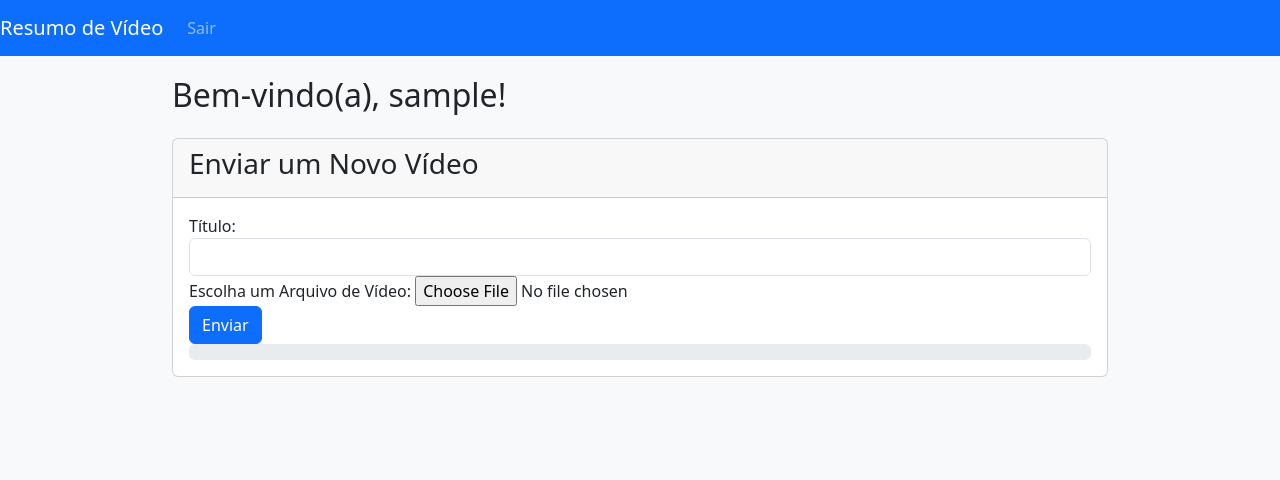
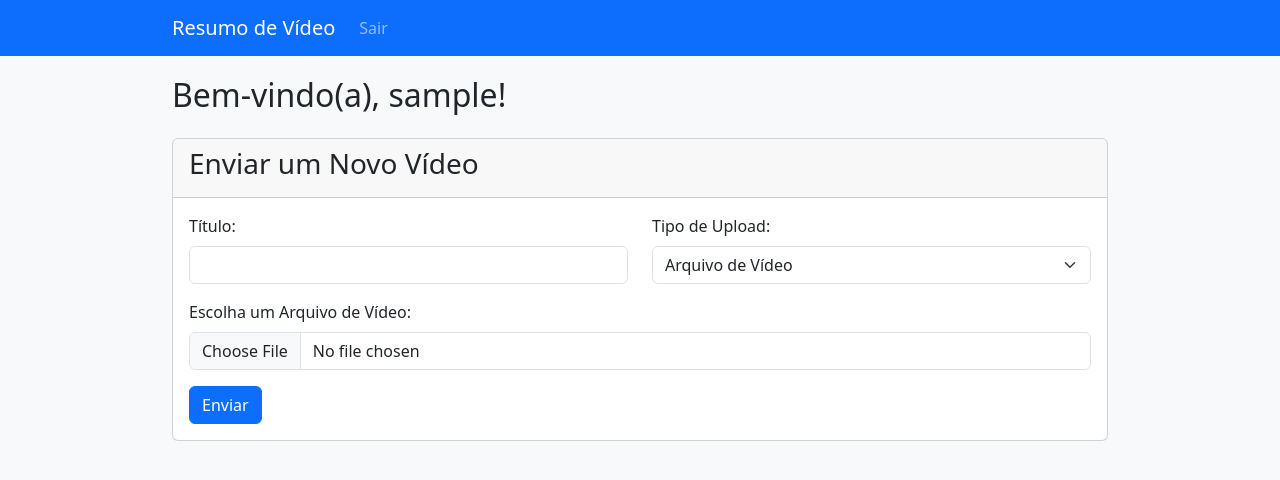
Before and after one commit to gabrielvinicius/resumo, a Flask app: page /dashboard in a window 1280 px wide. Shown: the top 480 px of the page. Run offline with Flask 3, Linux system fonts and the light colour scheme; the visitor is signed in with stand-in values (Sample User, id 1); data that the repository does not hold is empty; some libraries are stand-ins or nearby versions.

Commit message:
commit 01/04 - trabalho

```diff
--- a/app/templates/layout.html
+++ b/app/templates/layout.html
@@ -17,12 +17,11 @@
         .container {
             max-width: 960px;
         }
-
-
     </style>
 </head>
 <body>
 <nav class="navbar navbar-expand-lg navbar-dark bg-primary">
+    <div class="container">
         <a class="navbar-brand" href="{{ url_for('video.dashboard') }}">Resumo de Vídeo</a>
         <button aria-controls="navbarNav" aria-expanded="false" aria-label="Alternar navegação" class="navbar-toggler"
                 data-bs-target="#navbarNav" data-bs-toggle="collapse" type="button">
@@ -44,28 +43,31 @@
                 {% endif %}
             </ul>
         </div>
+    </div>
 </nav>
 
 <div class="container mt-3">
     {% with messages = get_flashed_messages(with_categories=true) %}
     {% if messages %}
+    <div class="row">
+        <div class="col-md-12">
             {% for category, message in messages %}
             <div class="alert alert-dismissible alert-{{ category }}">
                 <button aria-label="Fechar" class="btn-close" data-bs-dismiss="alert" type="button"></button>
                 <p>{{ message }}</p>
             </div>
             {% endfor %}
+        </div>
+    </div>
     {% endif %}
     {% endwith %}
 
     {% block content %}{% endblock %}
 </div>
 
-<script crossorigin="anonymous"
-        integrity="sha256-3cGd/Y7Oq2Hx47+6I+RFiEBuVtZ9SDufBxuozjuqHMz8MZhSGAfmG2G07D+nYWA+"
-        src="https://code.jquery.com/jquery-3.6.4.slim.min.js"></script>
-<script crossorigin="anonymous"
-        integrity="sha384-YvpcrYf0tY3lHB60NNkmXc5s9fDVZLESaAA55NDzOxhy9GkcIdslK1eN7N6jIeHz"
-        src="https://cdn.jsdelivr.net/npm/bootstrap@5.3.3/dist/js/bootstrap.bundle.min.js"></script>
+<script src="https://ajax.googleapis.com/ajax/libs/jquery/3.7.1/jquery.min.js"></script>
+<script src="https://cdn.jsdelivr.net/npm/@popperjs/core@2.11.8/dist/umd/popper.min.js" integrity="sha384-I7E8VVD/ismYTF4hNIPjVp/Zjvgyol6VFvRkX/vR+Vc4jQkC+hVqc2pM8ODewa9r" crossorigin="anonymous"></script>
+<script src="https://cdn.jsdelivr.net/npm/bootstrap@5.3.3/dist/js/bootstrap.min.js" integrity="sha384-0pUGZvbkm6XF6gxjEnlmuGrJXVbNuzT9qBBavbLwCsOGabYfZo0T0to5eqruptLy" crossorigin="anonymous"></script>
+{% block scripts %}{% endblock %}
 </body>
 </html>
--- a/app/templates/video/dashboard.html
+++ b/app/templates/video/dashboard.html
@@ -4,24 +4,42 @@
 {% block title %}Dashboard{% endblock %}
 
 {% block content %}
-  <h2>Bem-vindo(a), {{ current_user.username }}!</h2>
-  <div class="card mt-4">
+  <h2 class="mb-4">Bem-vindo(a), {{ current_user.username }}!</h2>
+  <div class="card">
     <div class="card-header">
       <h3 class="card-title">Enviar um Novo Vídeo</h3>
     </div>
     <div class="card-body">
       <form action="{{ url_for('video.upload') }}" enctype="multipart/form-data" method="post">
-        <div class="form-group">
-          <label for="title">Título:</label>
-          <input type="text" id="title" name="title" required class="form-control">
+        <div class="row mb-3">
+          <div class="col-md-6">
+            <label for="title" class="form-label">Título:</label>
+            <input type="text" id="title" name="title" required class="form-control">
+          </div>
+          <div class="col-md-6">
+            <label for="upload_type" class="form-label">Tipo de Upload:</label>
+            <select id="upload_type" name="upload_type" class="form-select">
+              <option value="file">Arquivo de Vídeo</option>
+              <option value="youtube">Link do YouTube</option>
+            </select>
+          </div>
         </div>
-        <div class="form-group">
-          <label for="file">Escolha um Arquivo de Vídeo:</label>
-          <input type="file" id="file" name="file" required class="form-control-file" accept=".mp4, .avi, .mkv, .mov">
+        <div class="row mb-3 upload-file">
+          <div class="col-md-12">
+            <label for="file" class="form-label">Escolha um Arquivo de Vídeo:</label>
+            <input type="file" id="file" name="file" class="form-control" accept=".mp4, .avi, .mkv, .mov">
+          </div>
         </div>
-        <button type="submit" class="btn btn-primary">Enviar</button>
-        <div class="progress">
-          <div class="progress-bar progress-bar-striped progress-bar-animated" style="width: 0%;" role="progressbar" aria-valuenow="0" aria-valuemin="0" aria-valuemax="100"></div>
+        <div class="row mb-3 upload-youtube" style="display: none;">
+          <div class="col-md-12">
+            <label for="youtube_link" class="form-label">Insira um link do YouTube:</label>
+            <input type="text" id="youtube_link" name="youtube_link" class="form-control">
+          </div>
+        </div>
+        <div class="row">
+          <div class="col-md-6">
+            <button type="submit" class="btn btn-primary">Enviar</button>
+          </div>
         </div>
       </form>
     </div>
@@ -49,4 +67,17 @@
 
 {% block scripts %}
   <script src="{{ url_for('static', filename='upload.js') }}"></script>
+  <script>
+    $(document).ready(function() {
+      $('#upload_type').change(function() {
+        if ($(this).val() == 'youtube') {
+          $('.upload-file').hide();
+          $('.upload-youtube').show();
+        } else {
+          $('.upload-file').show();
+          $('.upload-youtube').hide();
+        }
+      });
+    });
+  </script>
 {% endblock %}
```
Lines whose indentation alone changed are shown as unchanged.
